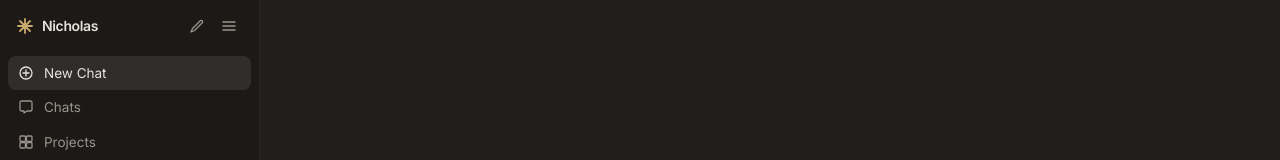
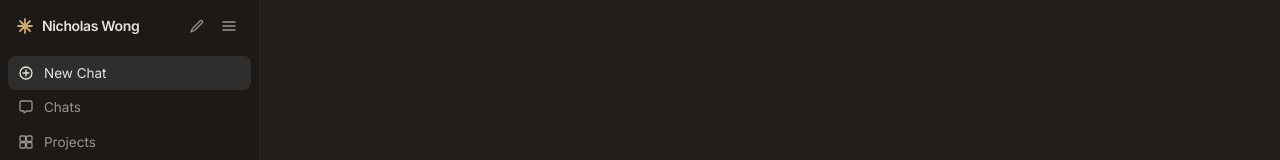
Before and after one commit to bonzonic/portfolio-2, a Next.js app: page / in a window 1280 px wide. Shown: the top 160 px of the page. Built offline with nearby package versions, Linux system fonts and the light colour scheme.

Commit message:
Update sidebar display name to Nicholas Wong
Add resume PDF and update display name from 'Nicholas' to 'Nicholas Wong' for testing.

```diff
--- a/src/app/components/sidebar.tsx
+++ b/src/app/components/sidebar.tsx
@@ -168,7 +168,7 @@ export function Sidebar({ isOpen, onToggle, onContactClick }: SidebarProps) {
                 strokeLinecap="round"
               />
             </svg>
-            <span className="text-sm font-semibold text-primary tracking-tight">Nicholas</span>
+            <span className="text-sm font-semibold text-primary tracking-tight">Nicholas Wong</span>
           </div>
           <div className="flex items-center gap-1">
             <Link
```
Also changed, not shown: 2 other files (tests, documents, lock files or other folders).
